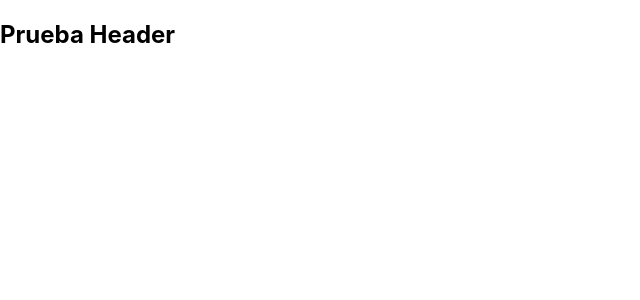
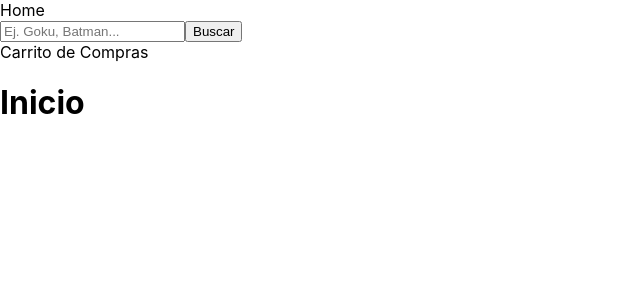
Before and after one commit to yilfri/ecommerce, a Next.js app: page / in a window 1280 px wide. Shown: the top 300 px of the page, without its empty margins (0-640 px from the left). Built offline with nearby package versions, Linux system fonts and the light colour scheme.

Commit message:
Barra de navegacion creada

```diff
--- a/components/layout/Header.js
+++ /dev/null
@@ -1,11 +0,0 @@
-import React from 'react';
-
-const Header = () => {
-	return (
-		<div>
-			<h2>Prueba Header</h2>
-		</div>
-	);
-};
-
-export default Header;
--- a/components/layout/Layout.js
+++ b/components/layout/Layout.js
@@ -1,5 +1,5 @@
 import Head from 'next/head';
-import Header from './Header';
+import Navbar from './Navbar';
 
 const Layout = ({ children, title, description }) => {
 	return (
@@ -10,6 +10,8 @@ const Layout = ({ children, title, description }) => {
 				<meta name="description" content={description} />
 			</Head>
 
+			<Navbar />
+
 			<main>{children}</main>
 		</>
 	);
--- /dev/null
+++ b/components/layout/Navbar.js
@@ -0,0 +1,20 @@
+import Link from 'next/link';
+import Search from './Search';
+
+const Header = () => {
+	return (
+		<div>
+			<Link href="/">
+				<a>Home</a>
+			</Link>
+
+			<Search />
+
+			<Link href="/cart">
+				<a>Carrito de Compras</a>
+			</Link>
+		</div>
+	);
+};
+
+export default Header;
--- /dev/null
+++ b/components/layout/Search.js
@@ -0,0 +1,17 @@
+import React from 'react';
+
+const Search = () => {
+	const handleSearchProduct = (e) => {
+		e.preventDefault();
+	};
+
+	return (
+		<form onSubmit={handleSearchProduct}>
+			<input type="text" placeholder="Ej. Goku, Batman..." />
+
+			<input type="submit" value="Buscar" />
+		</form>
+	);
+};
+
+export default Search;
--- a/pages/index.js
+++ b/pages/index.js
@@ -1,11 +1,12 @@
-import Head from 'next/head';
 import Layout from '../components/layout/Layout';
-import Header from '../components/layout/Header';
+import Navbar from '../components/layout/Navbar';
 
 export default function Home() {
 	return (
 		<Layout title="FunKommerce" description="Tienda Online de Funko Pop">
-			<Header />
+			<div>
+				<h1>Inicio</h1>
+			</div>
 		</Layout>
 	);
 }
```
